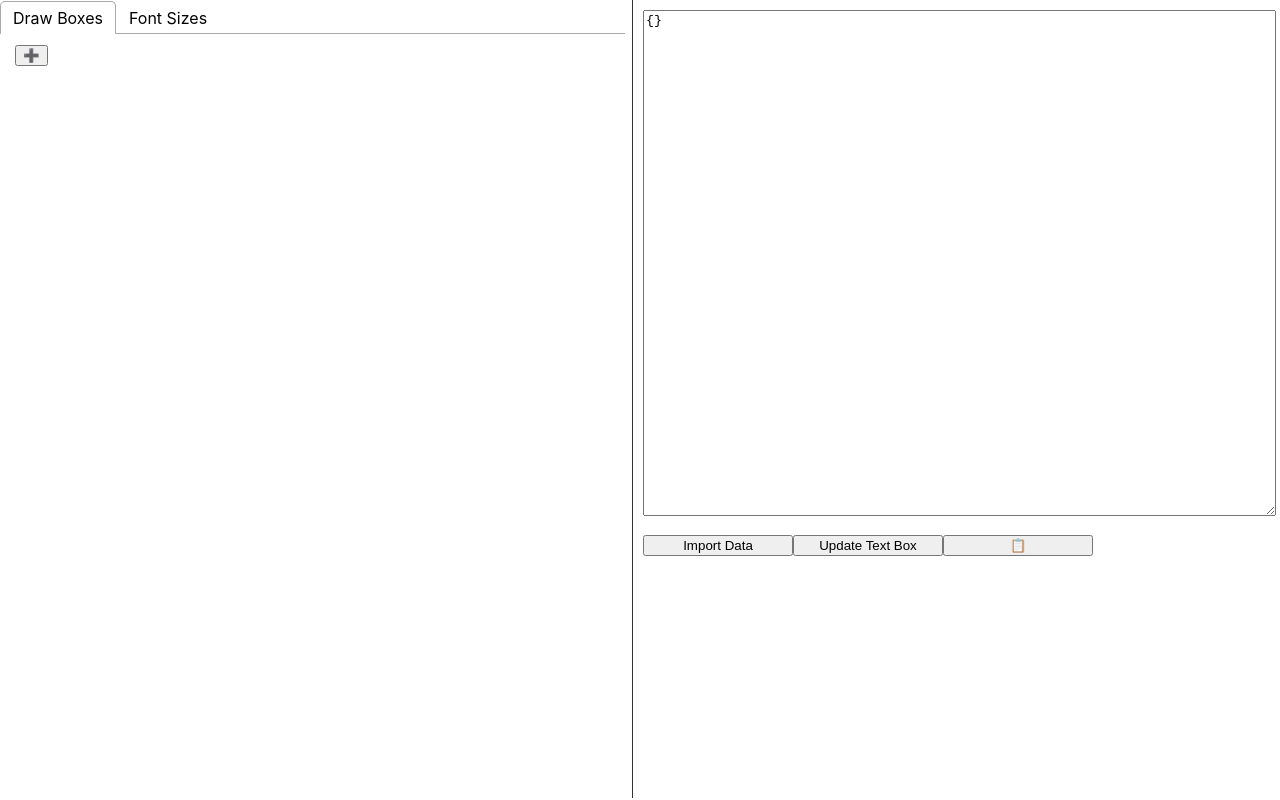
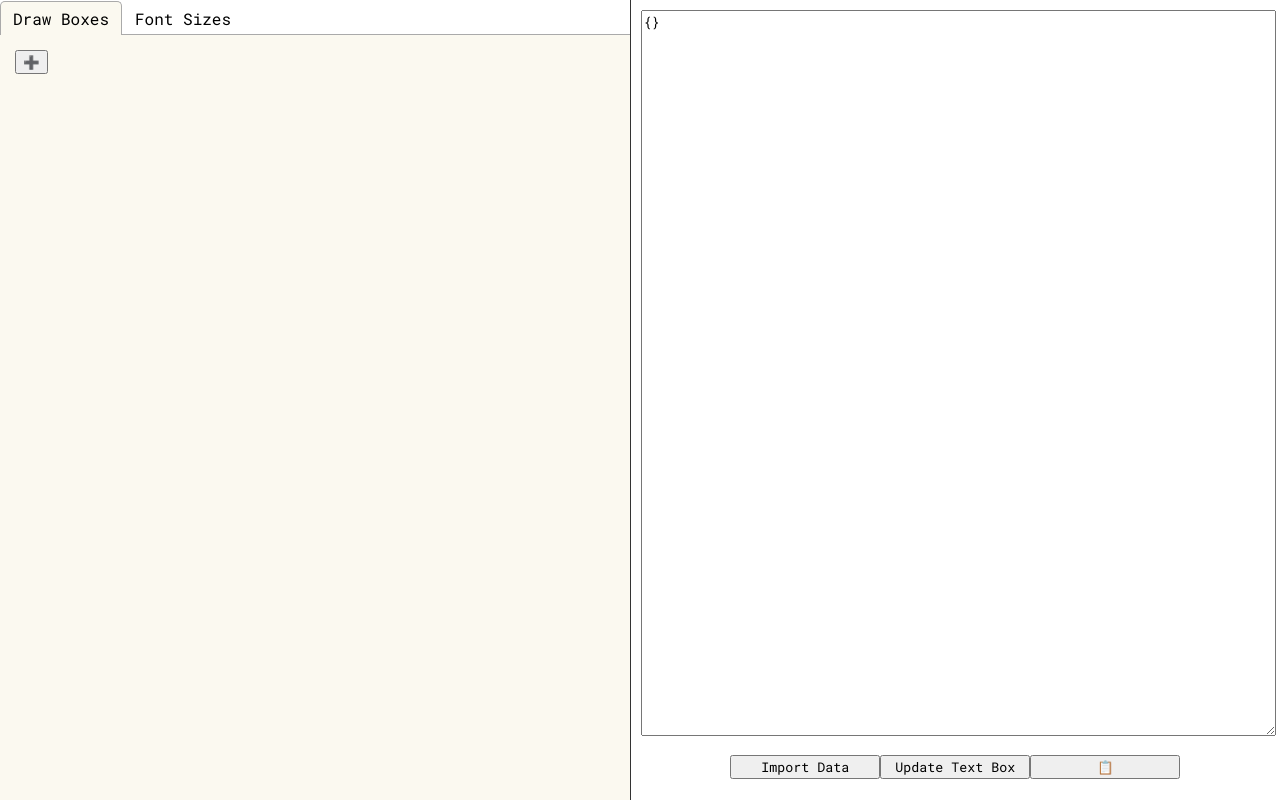
Before and after one commit to tlegasse/personalizer-utility, a React (Create React App) app: page / in a window 1280 px wide. Built offline with nearby package versions, Linux system fonts and the light colour scheme.

Commit message:
Just some appearance changes

```diff
--- a/public/index.html
+++ b/public/index.html
@@ -25,6 +25,9 @@
       Learn how to configure a non-root public URL by running `npm run build`.
     -->
     <title>Personalizer Data Utility</title>
+    <link rel="preconnect" href="https://fonts.googleapis.com">
+    <link rel="preconnect" href="https://fonts.gstatic.com" crossorigin>
+    <link href="https://fonts.googleapis.com/css2?family=Roboto+Mono:wght@400;500;600;700&display=swap" rel="stylesheet">
   </head>
   <body>
     <noscript>You need to enable JavaScript to run this app.</noscript>
--- a/src/App.css
+++ b/src/App.css
@@ -8,8 +8,8 @@
 }
 
 .app-columns > .app-column:nth-child(1) {
-  max-width: calc(50% - 15px);
-  padding-right: 7px;
+  max-width: calc(50% - 7px);
+  padding-right: 0px;
   margin-right: 7px;
   border-right: 1px solid #333;
 }
@@ -27,19 +27,20 @@
 
 .import-export-controls textarea {
   width: 100%;
-  min-height: 500px;
+  height: calc(100vh - 80px);
 }
 .import-export-buttons {
-  display: flex;
-  flex-wrap: wrap;
-  align-items: space-around;
+  display: block;
+  text-align: center;
+  height: 50px;
 }
 
 
 .react-tabs__tab-panel {
-  height: calc(100vh - 46px);
+  background-color: #fbf9f0;
+  height: calc(100vh - 50px);
   overflow-y: auto;
-  padding: 0 15px;
+  padding: 15px 15px 0;
 }
 
 .block-label {
@@ -52,12 +53,15 @@
 }
 
 .variant {
-  border-radius: 5px;
-  background-color: #eaeaea;
+  border-radius: 4px;
+  background-color: #fff;
+  background-color: var(--mdc-theme-surface, #fff);
+  box-shadow: 0px 2px 1px -1px rgb(0 0 0 / 20%), 0px 1px 1px 0px rgb(0 0 0 / 14%), 0px 1px 3px 0px rgb(0 0 0 / 12%);
   margin-bottom: 15px;
   display: block;
   padding: 5px;
   position: relative;
+  padding-bottom: 10px;
 }
 
 .variant-action-inputs  {
@@ -93,3 +97,19 @@
   margin-left: 15px;
   margin-top: 5px;
 }
+
+.react-tabs__tab-list {
+  margin-bottom: 0!important;
+}
+
+.react-tabs__tab:focus:after {
+  display: none!important;
+}
+
+.react-tabs__tab--selected {
+  background-color: #fbf9f0!important;
+}
+
+* {
+  font-family: 'Roboto Mono', monospace;
+}
--- a/src/components/DrawBoxVariant.js
+++ b/src/components/DrawBoxVariant.js
@@ -80,8 +80,8 @@ export default function DrawBoxVariant(props) {
         </label>
 
         <div className="variant-action-inputs">
-          <button onClick={() => duplicateBySku(sku)}>Duplicate</button>
-          <button onClick={() => removeBySku(sku)}>Remove</button>
+          <button onClick={() => duplicateBySku(sku)}>📄📄</button>
+          <button onClick={() => removeBySku(sku)}>➖</button>
         </div>
       </div>
     </div>
--- a/src/components/FontSizeVariant.js
+++ b/src/components/FontSizeVariant.js
@@ -77,8 +77,8 @@ export default function FontSizeVariant(props) {
       })}
 
       <div className="variant-action-inputs">
-        <button onClick={() => duplicateBySku(sku)}>Duplicate</button>
-        <button onClick={() => removeBySku(sku)}>Remove</button>
+        <button onClick={() => duplicateBySku(sku)}>📄📄</button>
+        <button onClick={() => removeBySku(sku)}>➖</button>
       </div>
     </div>
   )
--- a/src/components/ImportExportForm.js
+++ b/src/components/ImportExportForm.js
@@ -26,7 +26,7 @@ export default function ImportExportForm(props) {
       return (
         <CopyToClipboard
           text={tempAppDataString}
-          onCopy={() => alert('Success!')}>
+          onCopy={() => alert('Copied!')}>
             <input type="button" value="📋" />
         </CopyToClipboard>
       )
```
